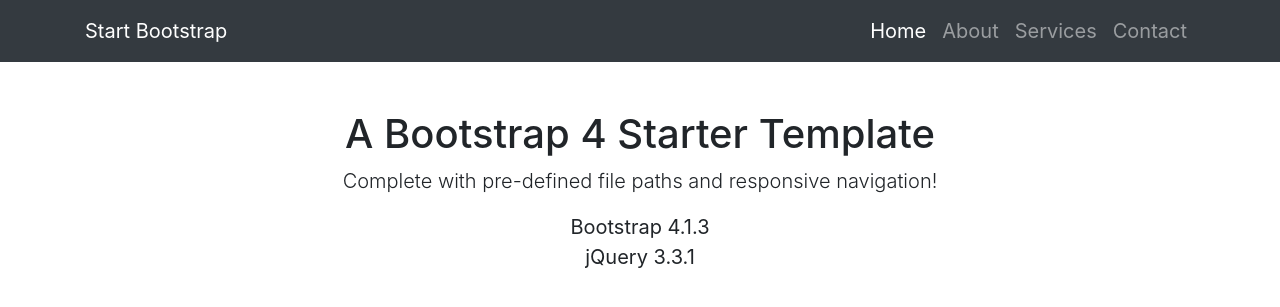
After one commit to reinoldus/tranqtube, a Flask app: template tranqtube/templates/template.html in a window 1280 px wide. The commit adds this page. Shown: the top 307 px of the page. Run offline with Flask 2, Linux system fonts and the light colour scheme; the template is opened without the code that fills it, so the values that code supplies are empty; some libraries are stand-ins or nearby versions.

Commit message:
adding template

```diff
--- a/package.json
+++ b/package.json
@@ -4,7 +4,9 @@
   "main": "index.js",
   "license": "MIT",
   "dependencies": {
+    "bootstrap": "^4.1.3",
     "jquery": "^3.3.1",
+    "startbootstrap-bare": "^4.1.3",
     "video.js": "^7.1.0"
   },
   "repository": "git@github.com:reinoldus/tranqtube.git",
--- /dev/null
+++ b/tranqtube/templates/template.html
@@ -0,0 +1,82 @@
+<!DOCTYPE html>
+<html lang="en">
+
+  <head>
+
+    <meta charset="utf-8">
+    <meta name="viewport" content="width=device-width, initial-scale=1, shrink-to-fit=no">
+    <meta name="description" content="">
+    <meta name="author" content="">
+    <meta charset="utf-8">
+    <title>tranqtube</title>
+
+    <title>Bare - Start Bootstrap Template</title>
+
+    <!-- Bootstrap core CSS -->
+      <link rel="stylesheet" href="{{ url_for('static', filename='bootstrap/css/bootstrap.css') }}">
+      <link rel="stylesheet" href="{{ url_for('static', filename='styles.css') }}">
+   <script src="{{ url_for('static', filename='jquery/jquery.js') }}"></script>
+      {% block scripts %}{% endblock %}
+      <script>
+
+        var $j = jQuery.noConflict();
+        // $j is now an alias to the jQuery function; creating the new alias is optional.
+
+
+        </script>
+
+  </head>
+
+  <body>
+
+    <!-- Navigation -->
+    <nav class="navbar navbar-expand-lg navbar-dark bg-dark static-top">
+      <div class="container">
+        <a class="navbar-brand" href="#">Start Bootstrap</a>
+        <button class="navbar-toggler" type="button" data-toggle="collapse" data-target="#navbarResponsive" aria-controls="navbarResponsive" aria-expanded="false" aria-label="Toggle navigation">
+          <span class="navbar-toggler-icon"></span>
+        </button>
+        <div class="collapse navbar-collapse" id="navbarResponsive">
+          <ul class="navbar-nav ml-auto">
+            <li class="nav-item active">
+              <a class="nav-link" href="#">Home
+                <span class="sr-only">(current)</span>
+              </a>
+            </li>
+            <li class="nav-item">
+              <a class="nav-link" href="#">About</a>
+            </li>
+            <li class="nav-item">
+              <a class="nav-link" href="#">Services</a>
+            </li>
+            <li class="nav-item">
+              <a class="nav-link" href="#">Contact</a>
+            </li>
+          </ul>
+        </div>
+      </div>
+    </nav>
+
+    <!-- Page Content -->
+    <div class="container">
+      <div class="row">
+        <div class="col-lg-12 text-center">
+          <h1 class="mt-5">A Bootstrap 4 Starter Template</h1>
+          <p class="lead">Complete with pre-defined file paths and responsive navigation!</p>
+          <ul class="list-unstyled">
+            <li>Bootstrap 4.1.3</li>
+            <li>jQuery 3.3.1</li>
+          </ul>
+        </div>
+      </div>
+    </div>
+{% block title %}{% endblock %}
+
+
+    <!-- Bootstrap core JavaScript -->
+    <script src="vendor/jquery/jquery.min.js"></script>
+    <script src="vendor/bootstrap/js/bootstrap.bundle.min.js"></script>
+
+  </body>
+
+</html>
```
Also changed, not shown: tranqtube/templates/play.html (+9 -22 lines), 3 other files.
